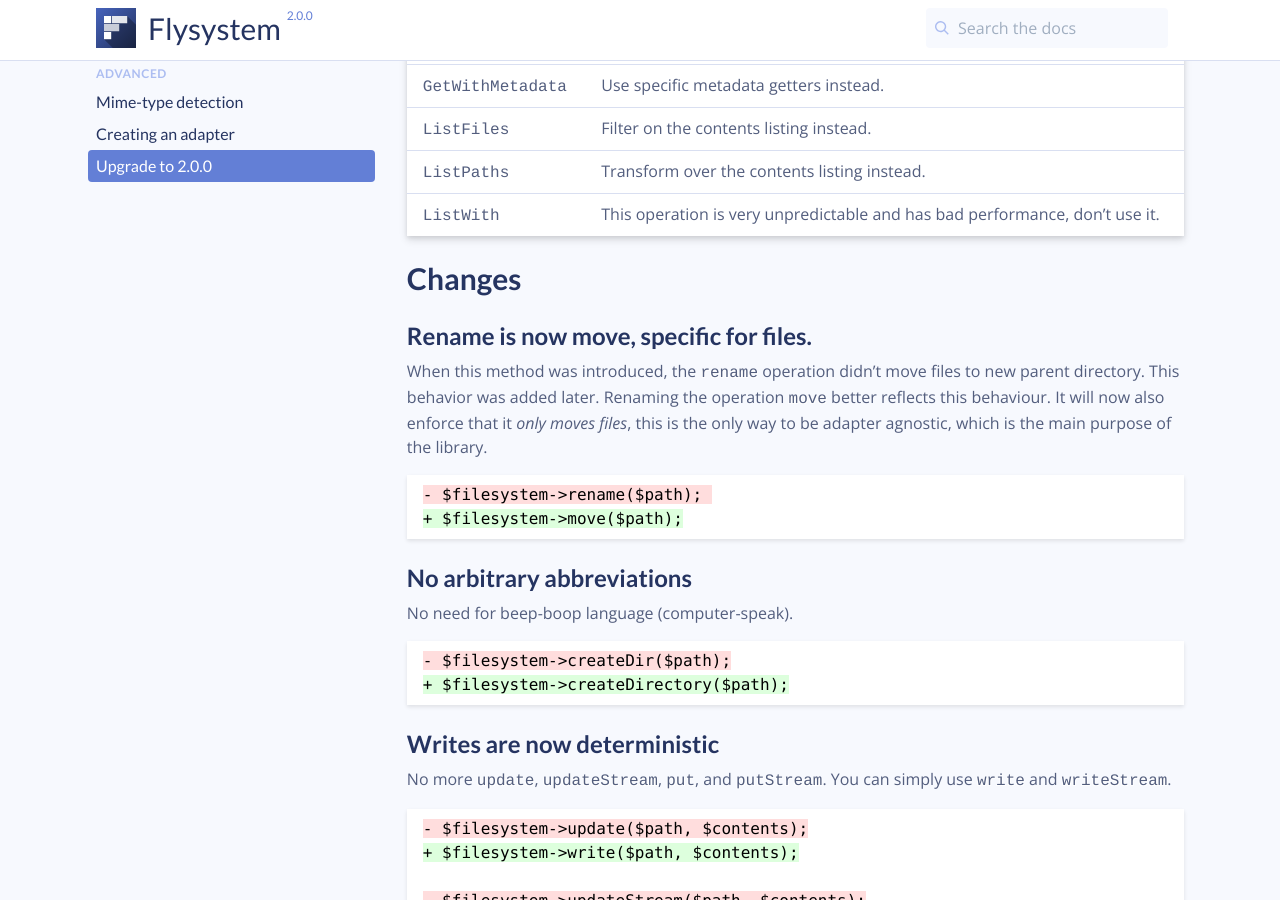
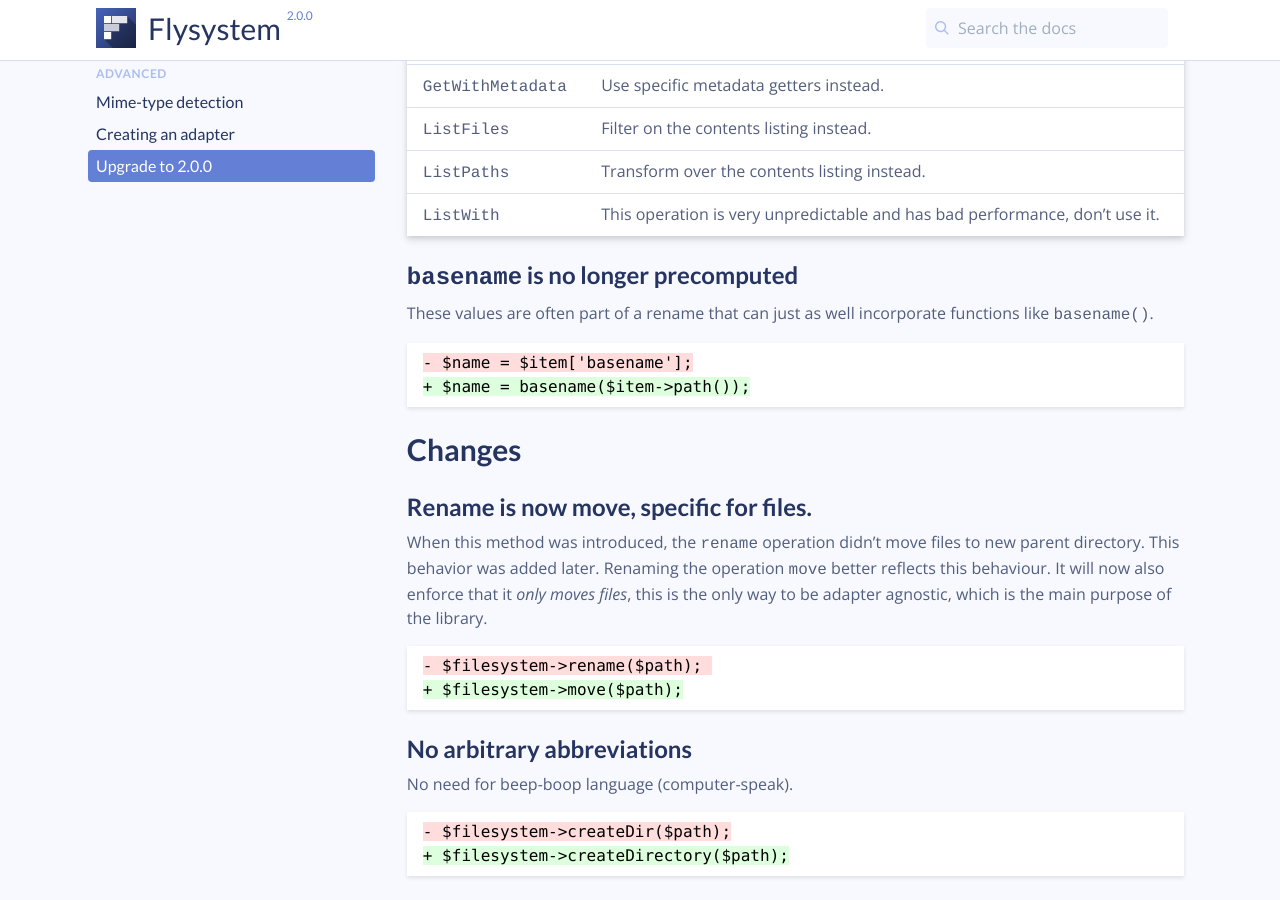
Before and after one commit to thephpleague/flysystem, a Jekyll site: the page built from v2/advanced/upgrade-to-2.0.0.md, in a window 1280 px wide and 900 px high, scrolled down 786 px. Built offline with Jekyll 4.4.1, drawn with Linux system fonts in a browser that asks for light colours; comment, search, counter and statistics services are not loaded.

Commit message:
Update upgrade-to-2.0.0.md
I've been looking for this information and found it by looking through the issues in this specific issue:
https://github.com/thephpleague/flysystem/issues/1251#issuecomment-776248022

I think this would be helpful to other people as well to find this more quickly in the future.

````diff
--- a/v2/advanced/upgrade-to-2.0.0.md
+++ b/v2/advanced/upgrade-to-2.0.0.md
@@ -39,6 +39,15 @@ Plugin | Alternative
 `ListFiles` | Filter on the contents listing instead.
 `ListPaths` | Transform over the contents listing instead.
 `ListWith` | This operation is very unpredictable and has bad performance, don't use it.
+
+### `basename` is no longer precomputed
+
+These values are often part of a rename that can just as well incorporate functions like `basename()`.
+
+```diff
+- $name = $item['basename'];
++ $name = basename($item->path());
+```
 
 ## Changes
 
````
